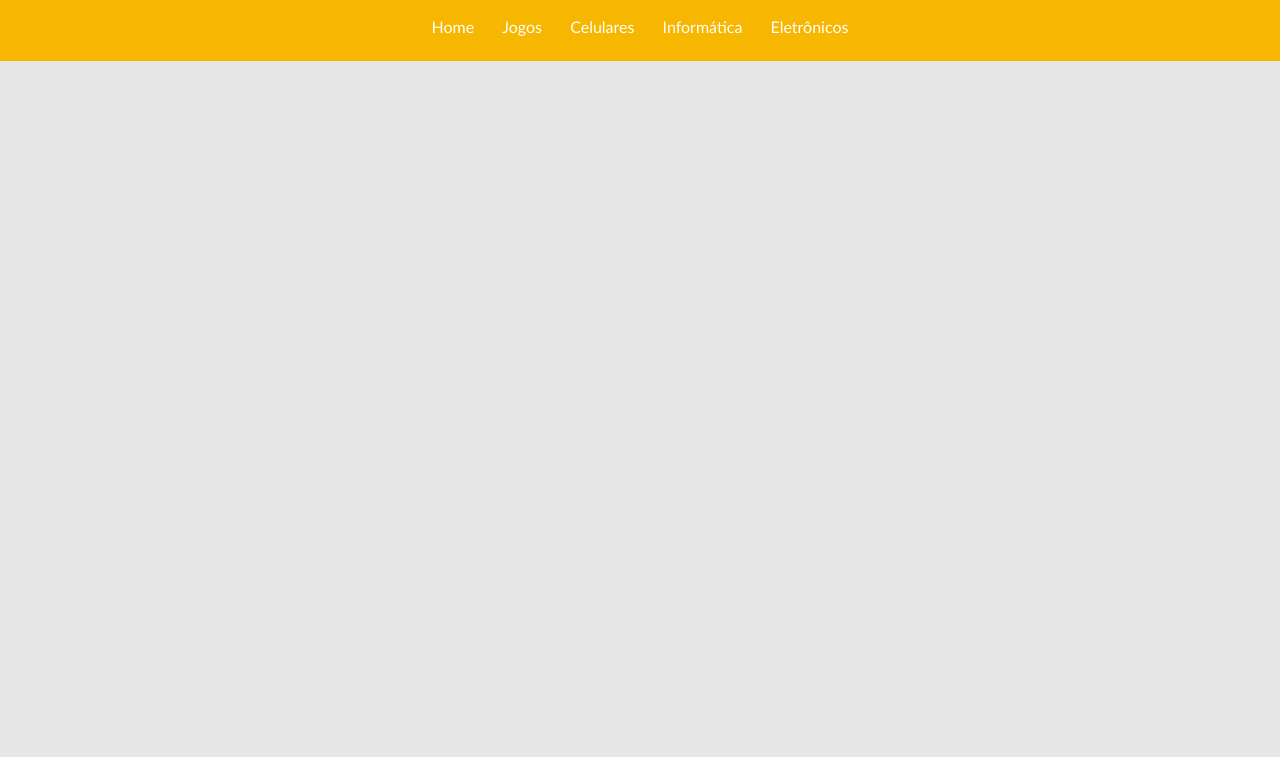
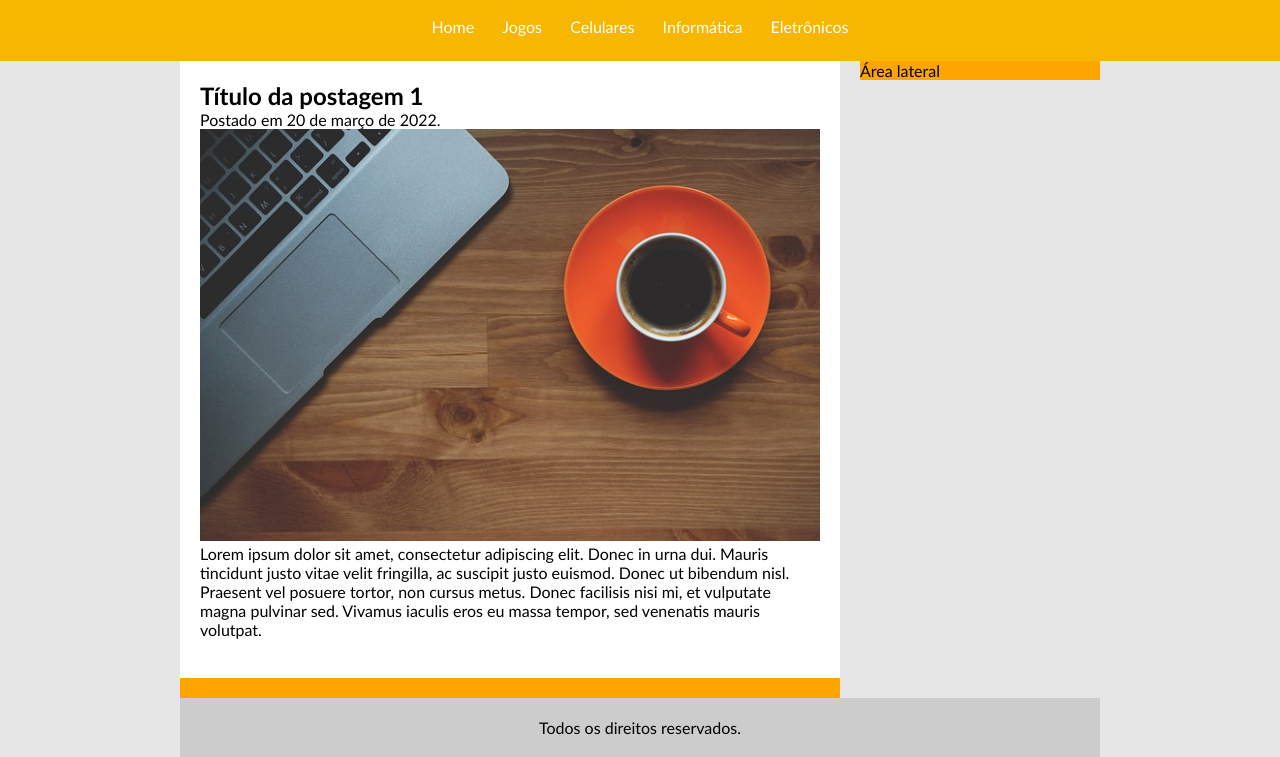
Before and after one commit to monicaquintal/TecBlog, a plain HTML site: page index.html in a window 1280 px wide. Shown: the part 76-833 px from the top of the page. Before the commit the page ends 800 px from the top, so only its background shows below. Drawn offline with Linux system fonts and the light colour scheme.

Commit message:
segunda aula

```diff
--- a/estilo.css
+++ b/estilo.css
@@ -22,6 +22,38 @@ text-align: center;
 
 #area-logo, #area-menu {
   padding: 10px;
+}
+
+#area-principal {
+  width: 920px;
+  margin: 0 auto;
+}
+
+#area-postagens, #area-lateral {
+  background: orange;
+}
+
+#area-postagens {
+  width: 660px;
+  float: left;
+}
+
+#area-lateral {
+  width: 240px;
+  float: right;
+}
+
+.postagem {
+  padding: 20px;
+  margin-bottom: 20px;
+  background: white;
+}
+
+#rodape {
+  clear: both;
+  text-align: center;
+  padding: 20px;
+  background: #ccc;
 }
 
 /*
--- a/index.html
+++ b/index.html
@@ -20,7 +20,26 @@
         <a href="informatica.html">Informática</a>
         <a href="eletronicos.html">Eletrônicos</a>
       </div>
+      </div>
 
+    <div id="area-principal">
+
+      <div id="area-postagens">
+
+        <!-- Início da postagem -->
+        <div class="postagem">
+          <h2>Título da postagem 1</h2>
+          <span>Postado em 20 de março de 2022.</span>
+          <img width="620px" src="imagens/imagem1.jpg">
+          <p>Lorem ipsum dolor sit amet, consectetur adipiscing elit. Donec in urna dui. Mauris tincidunt justo vitae velit fringilla, ac suscipit justo euismod. Donec ut bibendum nisl. Praesent vel posuere tortor, non cursus metus. Donec facilisis nisi mi, et vulputate magna pulvinar sed. Vivamus iaculis eros eu massa tempor, sed venenatis mauris volutpat.</p>
+          <a href="">Leia mais</a>
+        </div>
+         <!-- // Final da postagem -->
+
+      </div>
+      <div id="area-lateral">Área lateral</div>
+      <div id="rodape">Todos os direitos reservados.</div>
     </div>
+
   </body>
 </html>
```
